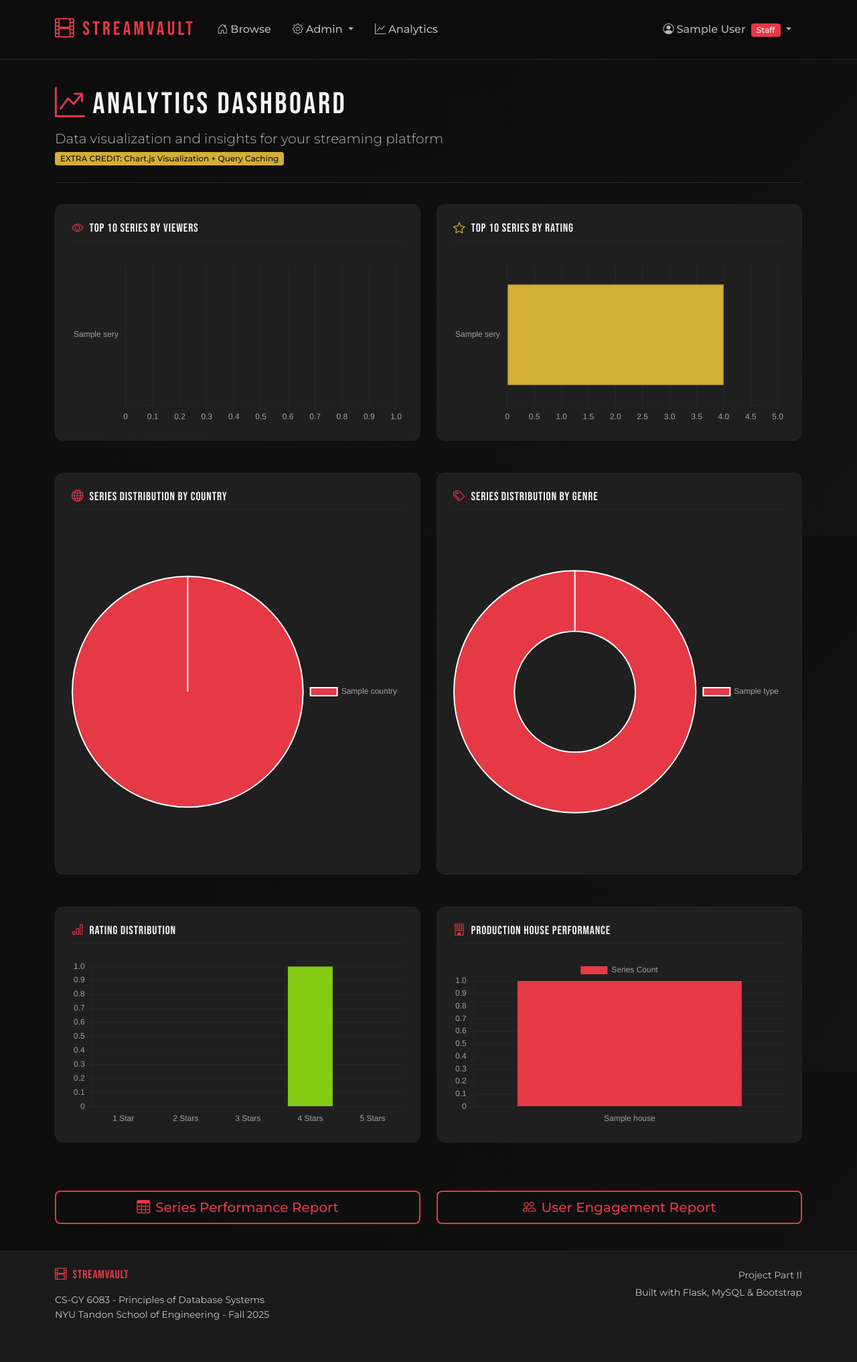
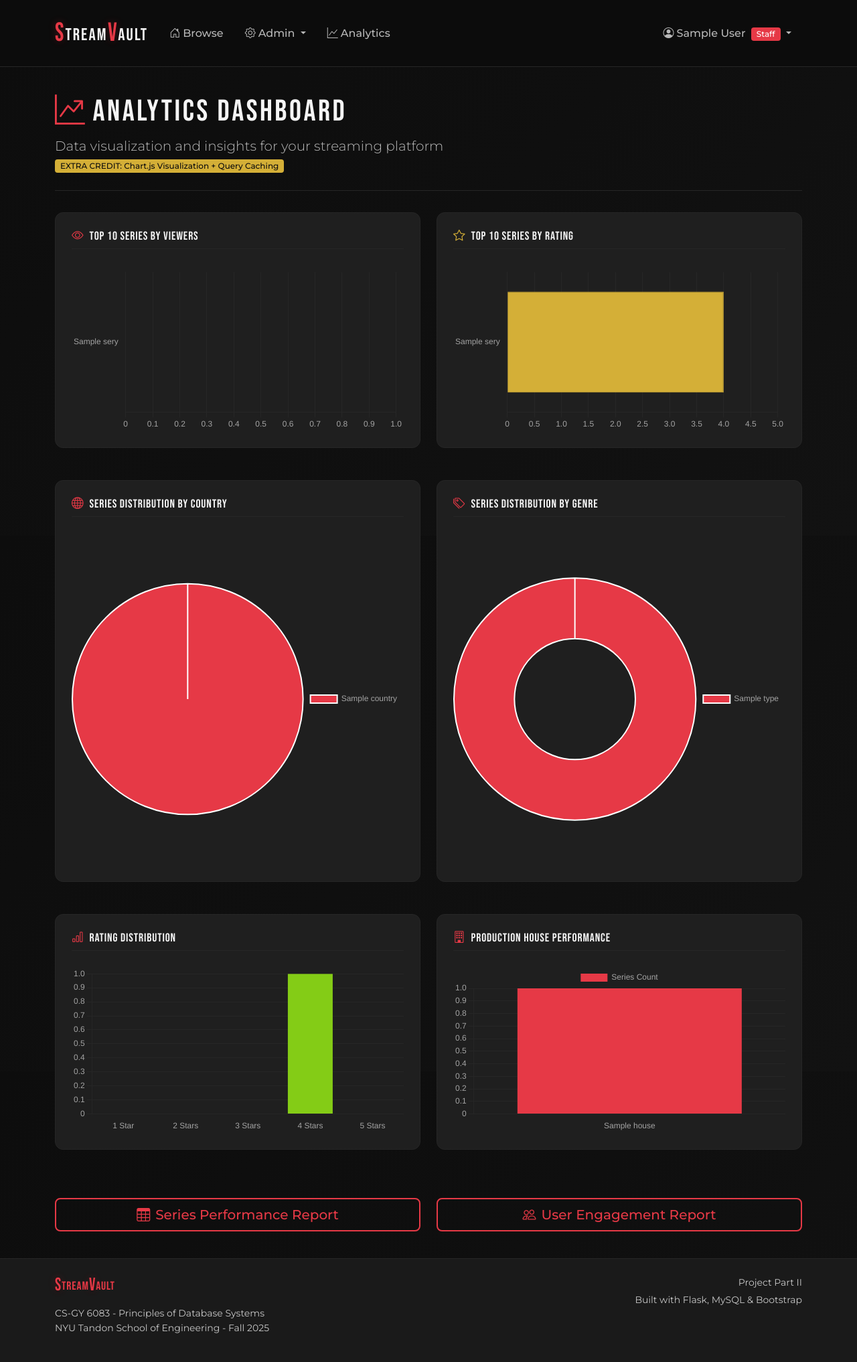
Before and after one commit to igopalakrishna/StreamVault, a Flask app: page /analytics/ in a window 1280 px wide. Shown: the whole page at 67% size. Before the commit the page ends 1971 px from the top, so only its background shows below. Run offline with Flask 3, Linux system fonts and the light colour scheme; the visitor is signed in with stand-in values (Sample User, id 1); tables that the repository leaves empty hold one stand-in row (values such as "Sample post"); a map, chart or similar area stays blank.

Commit message:
Add Netflix-style logo and update README with all UI changes
Logo Features:
- Emphasized S and V letters (larger, red accent)
- Vertical stretch effect like Netflix N
- Glow and shadow effects
- Hover animation with enhanced glow

README Updates:
- Added typography section (Bebas Neue + Montserrat)
- Documented logo design features
- Added series display enhancements section
- Documented customer experience improvements
- Updated key features list

```diff
--- a/app/static/css/style.css
+++ b/app/static/css/style.css
@@ -128,11 +128,40 @@ a:hover {
 
 .navbar-brand {
     font-family: var(--font-display);
-    font-size: 1.8rem;
+    font-size: 1.6rem;
     font-weight: 400;
-    color: var(--color-accent) !important; /* Netflix-style red logo */
-    letter-spacing: 0.15em;
+    color: var(--color-text-primary) !important;
+    letter-spacing: 0.08em;
     text-transform: uppercase;
+    display: flex;
+    align-items: center;
+}
+
+/* Netflix-style logo with emphasized S and V */
+.logo-text {
+    display: inline-block;
+    position: relative;
+}
+
+.logo-letter {
+    font-size: 1.4em; /* Bigger than surrounding text */
+    color: var(--color-accent); /* Netflix red */
+    font-weight: 400;
+    display: inline-block;
+    transform: scaleY(1.1); /* Slight vertical stretch like Netflix N */
+    text-shadow:
+        0 0 10px var(--color-accent-glow),
+        0 2px 4px rgba(0, 0, 0, 0.5); /* Glow effect */
+    position: relative;
+}
+
+/* Arc/ribbon effect on hover */
+.navbar-brand:hover .logo-letter {
+    text-shadow:
+        0 0 20px var(--color-accent),
+        0 0 40px var(--color-accent-glow);
+    transform: scaleY(1.15);
+    transition: all 0.3s ease;
 }
 
 .navbar-brand i {
--- a/app/templates/base.html
+++ b/app/templates/base.html
@@ -24,7 +24,7 @@
     <nav class="navbar navbar-expand-lg navbar-dark sticky-top">
         <div class="container">
             <a class="navbar-brand" href="{{ url_for('customer.home') }}">
-                <i class="bi bi-film me-2"></i>StreamVault
+                <span class="logo-text"><span class="logo-letter">S</span>tream<span class="logo-letter">V</span>ault</span>
             </a>
 
             <button class="navbar-toggler" type="button" data-bs-toggle="collapse" data-bs-target="#navbarNav">
@@ -121,7 +121,7 @@
         <div class="container">
             <div class="row">
                 <div class="col-md-6">
-                    <h5 class="text-accent"><i class="bi bi-film me-2"></i>StreamVault</h5>
+                    <h5 class="text-accent"><span class="logo-letter">S</span>tream<span class="logo-letter">V</span>ault</h5>
                     <p class="text-muted small">CS-GY 6083 - Principles of Database Systems<br>
                     NYU Tandon School of Engineering - Fall 2025</p>
                 </div>
```
Also changed, not shown: README.md.
